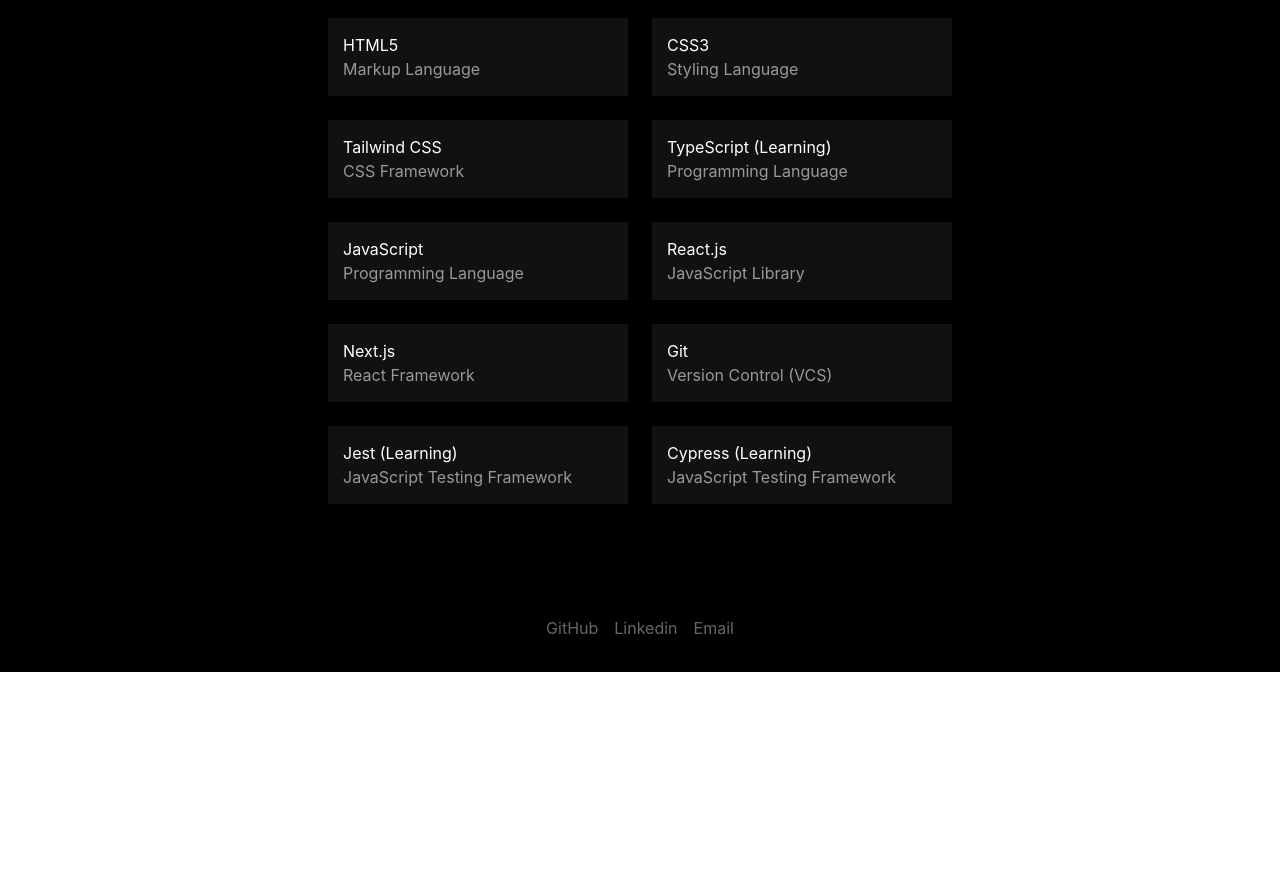
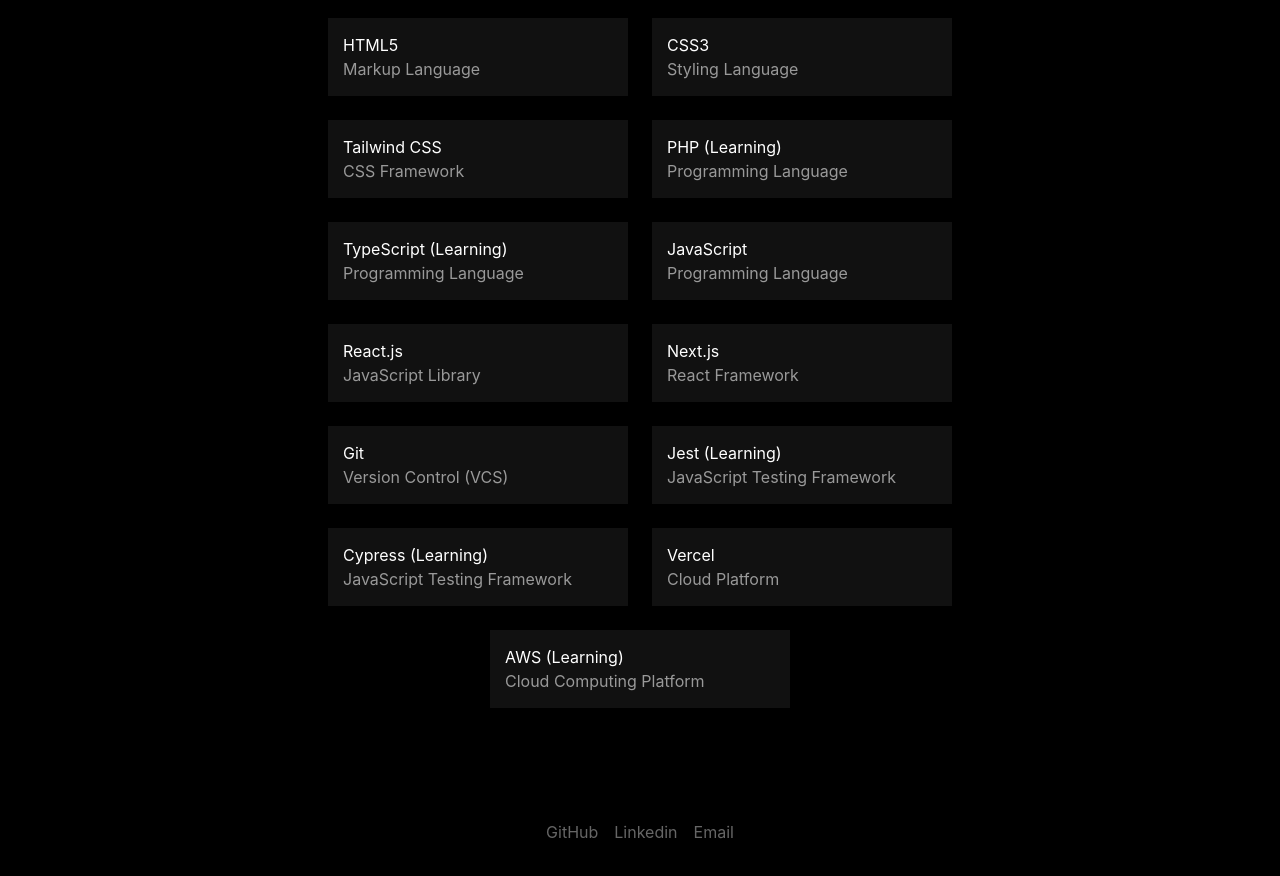
Before and after one commit to r1/jacklatimer.dev, a Next.js app: page / in a window 1280 px wide. Shown: the part 1780-2656 px from the top of the page. Before the commit the page ends 2452 px from the top, so only its background shows below. Built offline with nearby package versions, Linux system fonts and the light colour scheme; what @tailwindcss/typography would draw is missing.

Commit message:
done(skills): added more skills

```diff
--- a/components/Skills/List.js
+++ b/components/Skills/List.js
@@ -10,6 +10,10 @@
   {
     category: "CSS Framework",
     name: "Tailwind CSS",
+  },
+  {
+    category: "Programming Language",
+    name: "PHP (Learning)",
   },
   {
     category: "Programming Language",
@@ -39,4 +43,12 @@
     category: "JavaScript Testing Framework",
     name: "Cypress (Learning)",
   },
+  {
+    category: "Cloud Platform",
+    name: "Vercel",
+  },
+  {
+    category: "Cloud Computing Platform",
+    name: "AWS (Learning)",
+  },
 ];
--- a/pages/nine4.js
+++ b/pages/nine4.js
@@ -21,7 +21,7 @@
           <h3 className="mb-4 text-3xl font-bold tracking-tight md:text-5xl text-white">
             NINE4
           </h3>
-          <h2 className="mb-10 text-gray-400"></h2>
+          <h2 className="mb-10 text-gray-400">nine4.app is an template website that provides SEO ready Next.js templates with quick setup and ease of use.</h2>
           <img src="./images/nine4.webp"></img>
           <h2 className="mt-5 mb-10 space-x-4 text-gray-400"></h2>
         </div>
```
